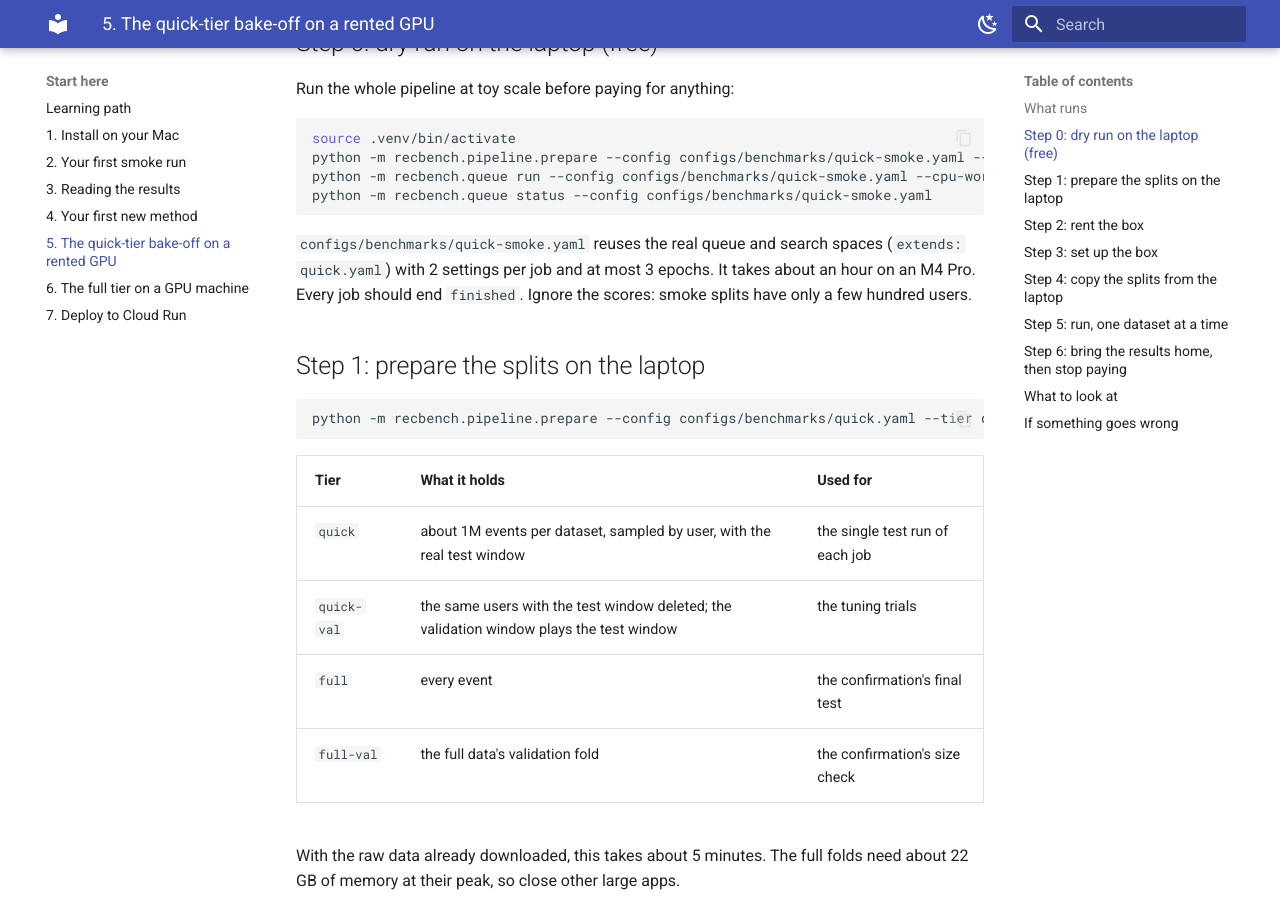
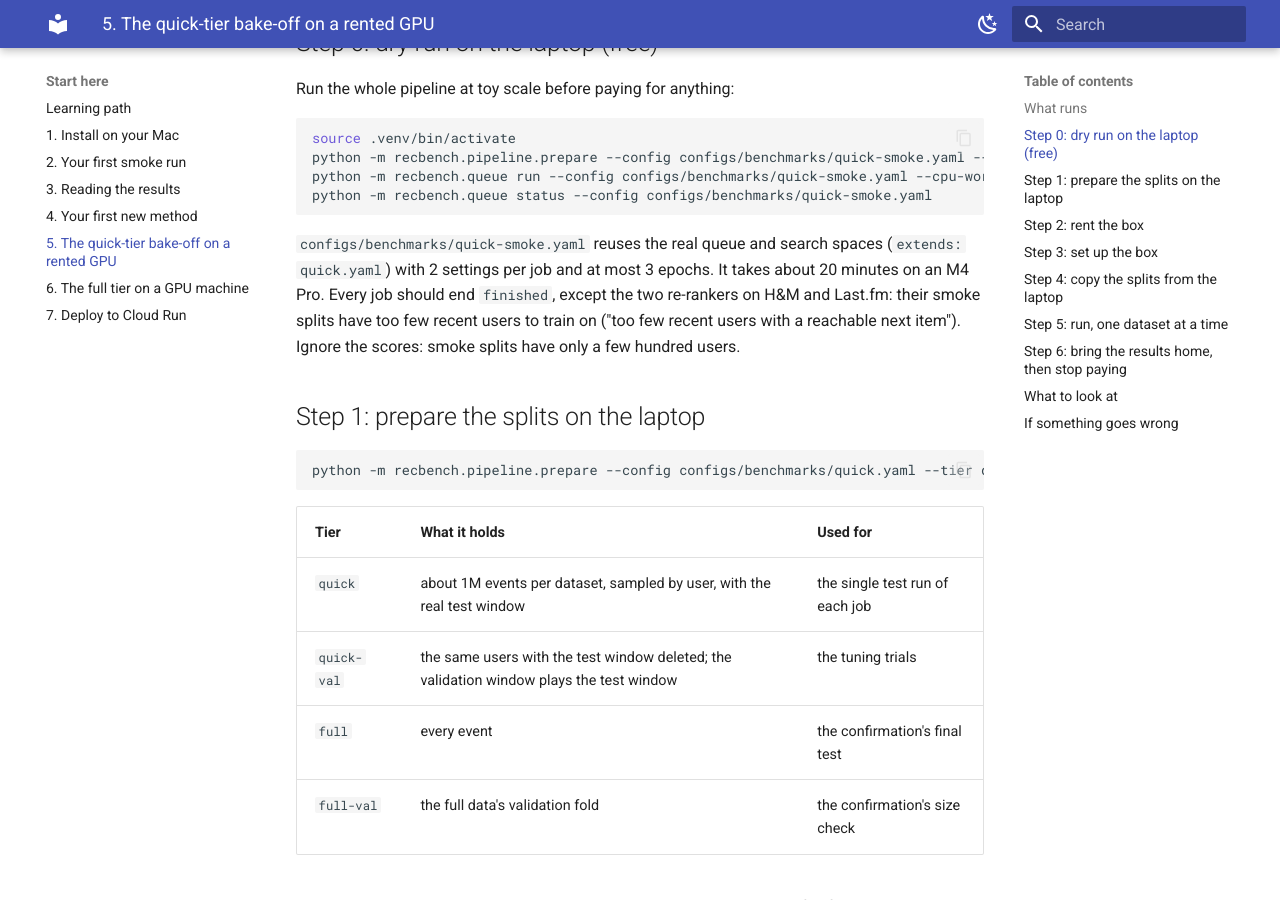
Before and after one commit to trunghieu11/recbench, an MkDocs documentation site: the page built from docs/start/quick-tier-box.md, in a window 1280 px wide and 900 px high, scrolled down 895 px. Built offline with MkDocs 1.6.1 and Material for MkDocs 9.7.7, drawn with Linux system fonts in a browser that asks for light colours.

Commit message:
Box how-to: the dry run takes about 20 minutes; two re-rankers cannot train on smoke splits
Co-Authored-By: Claude Opus 5.5 <noreply@anthropic.com>

````diff
--- a/docs/start/quick-tier-box.md
+++ b/docs/start/quick-tier-box.md
@@ -30,8 +30,9 @@ python -m recbench.queue status --config configs/benchmarks/quick-smoke.yaml
 ```
 
 `configs/benchmarks/quick-smoke.yaml` reuses the real queue and search spaces (`extends: quick.yaml`) with 2
-settings per job and at most 3 epochs. It takes about an hour on an M4 Pro. Every job should end `finished`.
-Ignore the scores: smoke splits have only a few hundred users.
+settings per job and at most 3 epochs. It takes about 20 minutes on an M4 Pro. Every job should end `finished`,
+except the two re-rankers on H&M and Last.fm: their smoke splits have too few recent users to train on ("too few
+recent users with a reachable next item"). Ignore the scores: smoke splits have only a few hundred users.
 
 ## Step 1: prepare the splits on the laptop
 
````
